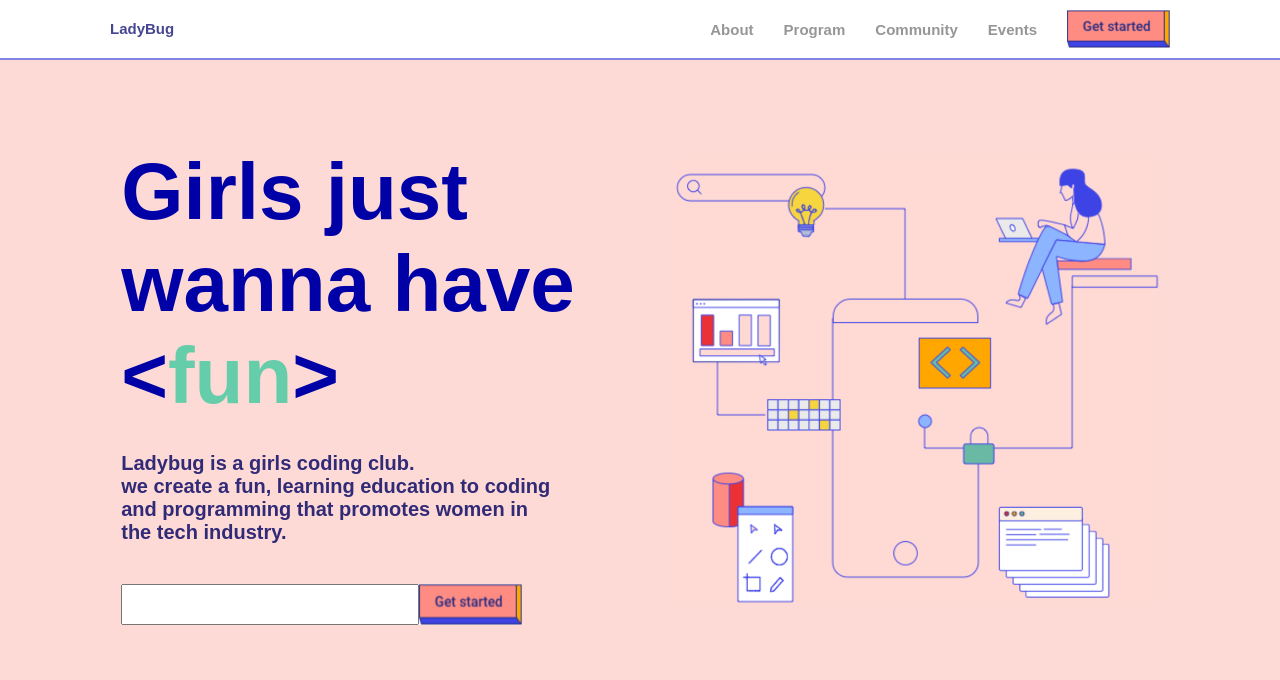
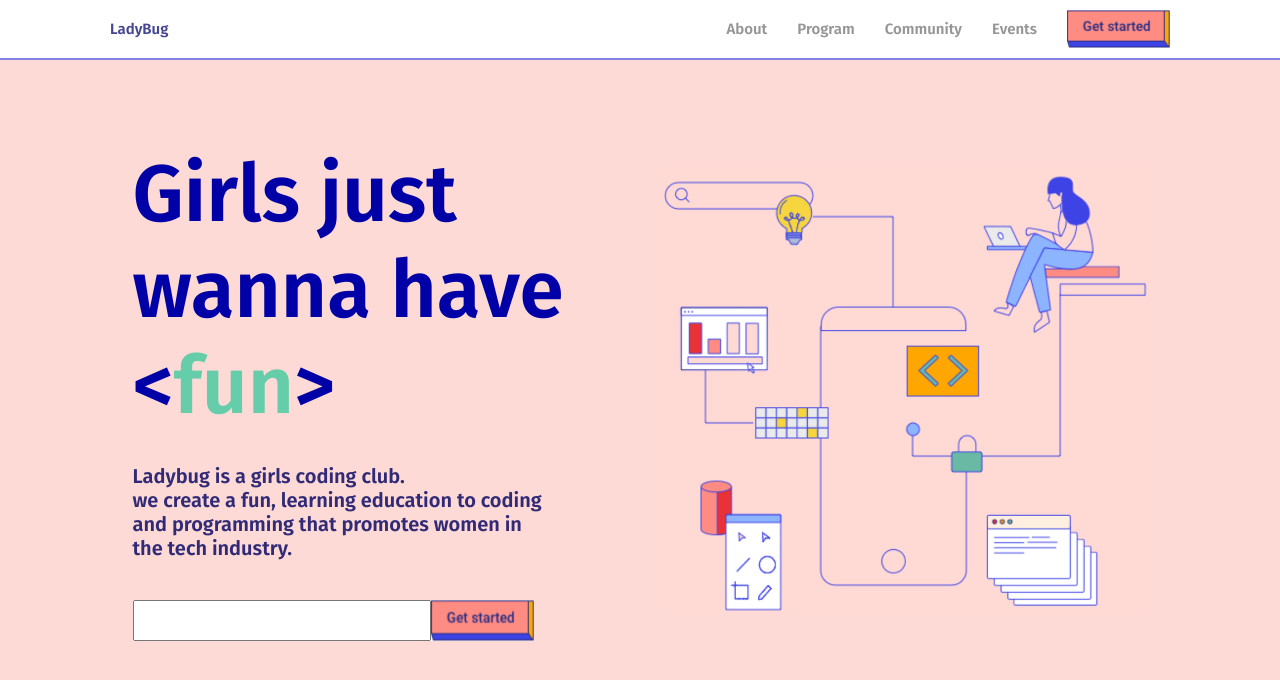
Before and after one commit to ChaseChilders/1-ladybug, a plain HTML site: page index.html in a window 1280 px wide. Drawn offline with Linux system fonts and the light colour scheme.

Commit message:
made font changes

```diff
--- a/index.html
+++ b/index.html
@@ -5,9 +5,13 @@
     <link rel="preconnect" href="https://fonts.googleapis.com" />
     <link rel="preconnect" href="https://fonts.gstatic.com" crossorigin />
     <link
+      href="https://fonts.googleapis.com/css2?family=Cabin:wght@700&family=Fira+Sans:wght@600&display=swap"
+      rel="stylesheet"
+    />
+    <!-- <link
       href="https://fonts.googleapis.com/css2?family=Cabin:wght@700&display=swap"
       rel="stylesheet"
-    />
+    /> -->
     <link rel="stylesheet" href="styles.css" />
   </head>
   <body>
--- a/styles.css
+++ b/styles.css
@@ -12,7 +12,7 @@ body {
   flex-direction: row;
   justify-content: space-between;
   border-bottom: solid 2px rgba(1, 1, 201, 0.486);
-  font-family: "trueno-black", sans-serif;
+  font-family: "Fira Sans", sans-serif;
   padding: 10px;
   background-color: white;
 }
@@ -41,7 +41,7 @@ a {
 
 .main-container {
   display: flex;
-  font-family: "trueno-black", sans-serif;
+  font-family: "Fira Sans", sans-serif;
   flex-direction: row;
   /* border: solid 5px red; */
   justify-content: center;
```
